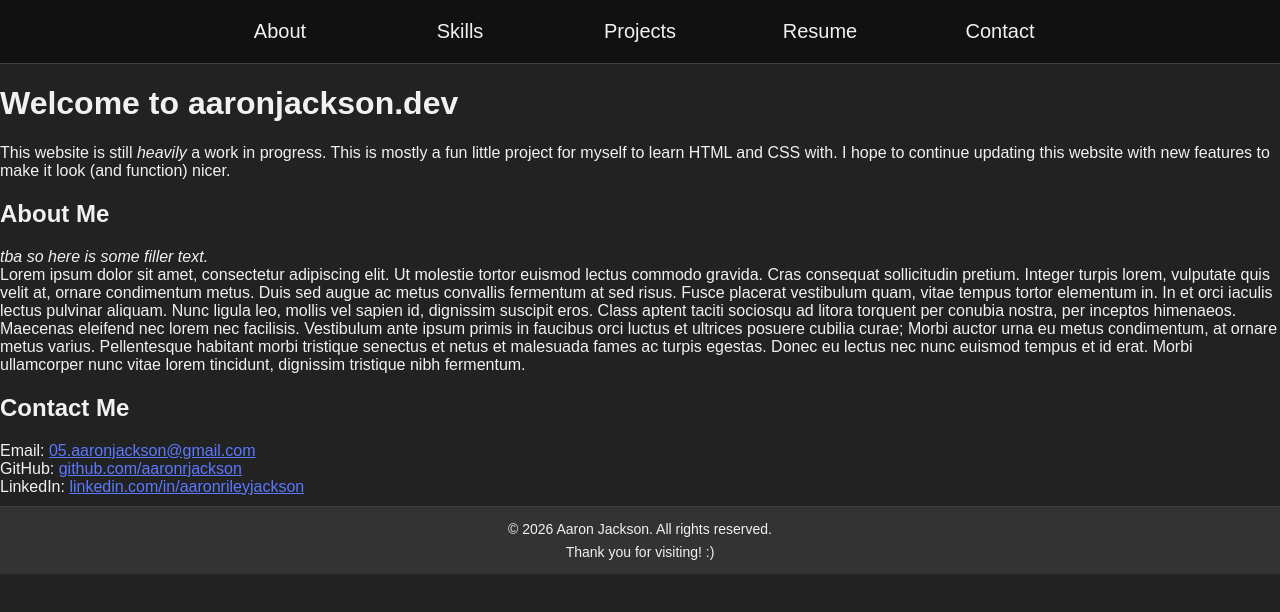
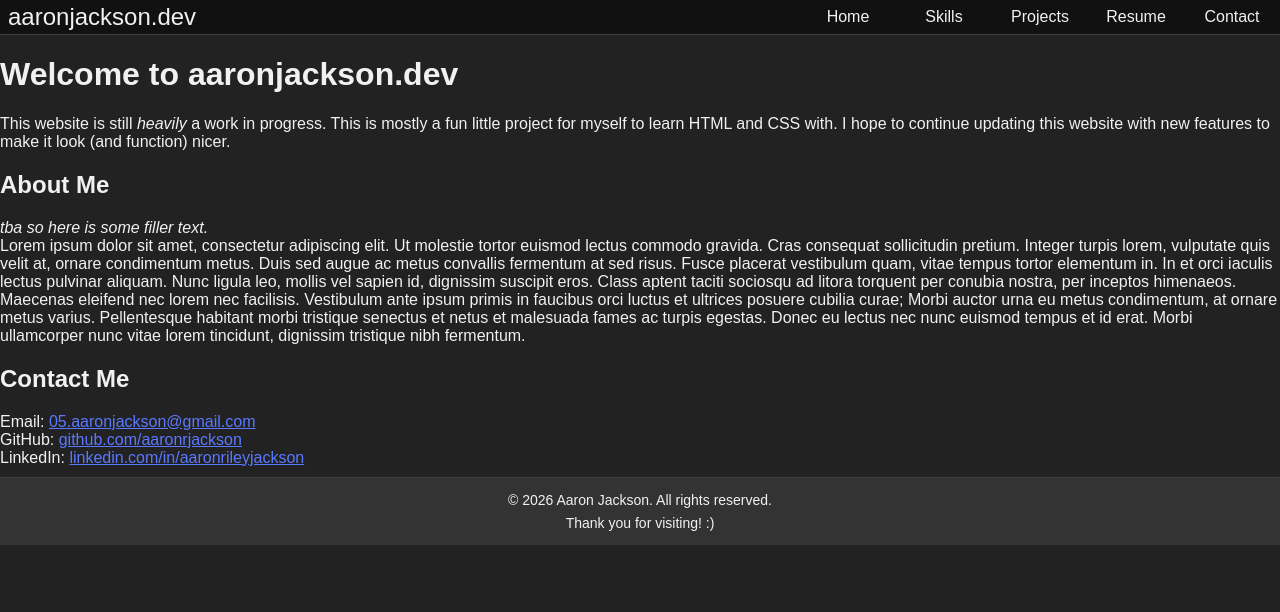
Before and after one commit to aaronrjackson/aaronjackson.dev, a plain HTML site: page index.html in a window 1280 px wide. Drawn offline with Linux system fonts and the light colour scheme.

Commit message:
improved header design

```diff
--- a/css/style.css
+++ b/css/style.css
@@ -18,25 +18,40 @@ a {
 .header {
     position: sticky;
     top: 0;
-    width: 100%;
-    /* height: 64px; */
-    /* padding-left: 10.0em; */
-    /* padding-right: 10.0em; */
-    border: 0px solid #ffffff;
     display: flex;
-    justify-content: center;
+    justify-content: space-between;
     border-bottom: 1px solid #3f3f3f;
     background-color: #111111;
+    /* border: 3px solid #ffffff; */
+}
+
+.header-title {
+    display: flex;
+    padding-left: 8px;
+    padding-right: 8px;
+    justify-content: center;
+    align-items: center;
+    text-align: center;
+    font-size: 24px;
+    color: #f1f1f1;
+    text-decoration: none;
+    /* border: 2px solid #ff0303; */
+}
+
+.header-buttons {
+    display: flex;
+    justify-content: flex-end;
+    /* border: 2px solid #00ff00; */
 }
 
 .header-button {
     text-align: center;
-    padding: 1em;
-    /* border: 3px solid #ff0000; */
+    padding: 0.5em;
     color: #f1f1f1;
     text-decoration: none;
-    font-size: 20px;
-    width:140px;
+    font-size: 16px;
+    width:5em;
+    /* border: 1px solid #ff00b3; */
 }
 
 .header-button:hover {
--- a/index.html
+++ b/index.html
@@ -26,11 +26,16 @@
 </head>
 <body>
     <div class="header">
-        <a class="header-button" href="#about">About</a>
-        <a class="header-button" href="#skills">Skills</a>
-        <a class="header-button" href="#projects">Projects</a>
-        <a class="header-button" href="#resume">Resume</a>
-        <a class="header-button" href="#about">Contact</a>
+        <div class="header-title">
+            <span>aaronjackson.dev</span>
+        </div>
+        <div class="header-buttons">
+            <a class="header-button" href="#about">Home</a>
+            <a class="header-button" href="#skills">Skills</a>
+            <a class="header-button" href="#projects">Projects</a>
+            <a class="header-button" href="#resume">Resume</a>
+            <a class="header-button" href="#contact">Contact</a>
+        </div>
     </div>
     <div class="sidebar">
         <!-- TBA -->
```
